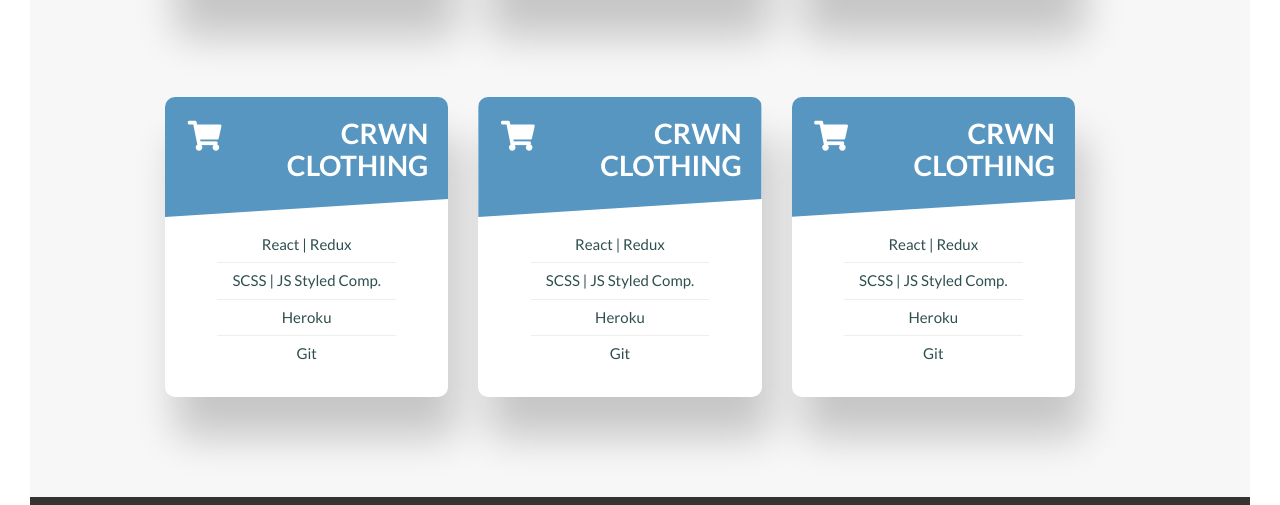
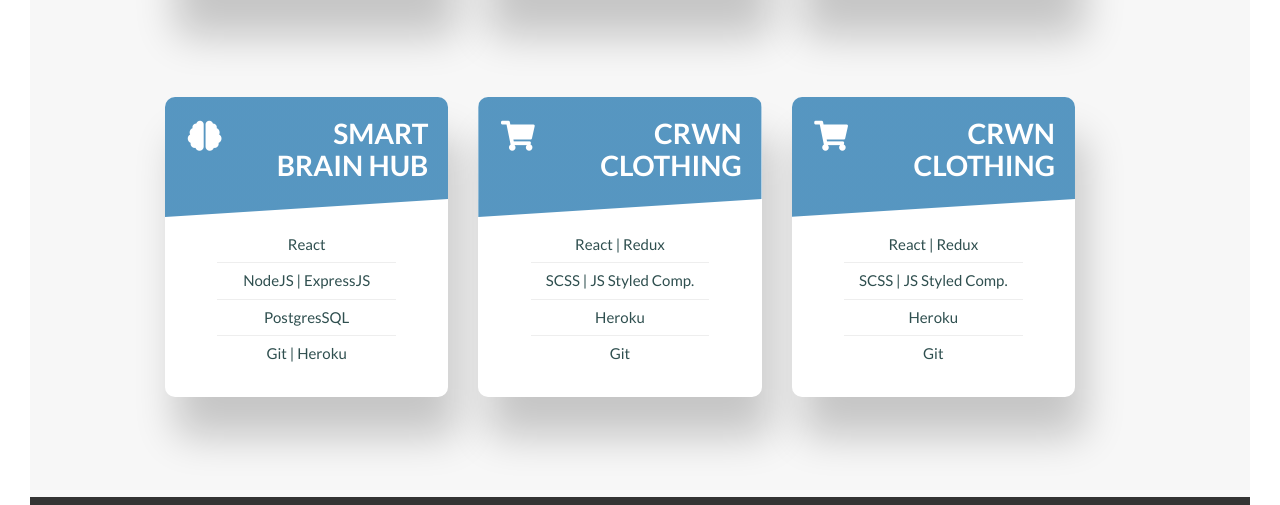
Before and after one commit to mvmories/myPortfolio, a website: page build/index.html in a window 1280 px wide. Shown: the part 2558-3063 px from the top of the page. Drawn offline with nearby package versions, Linux system fonts and the light colour scheme.

Commit message:
Added smart-brain-hub project

```diff
--- a/build/index.html
+++ b/build/index.html
@@ -343,16 +343,16 @@
                 <div class="card__picture card__picture--1">
                   &nbsp;
                 </div>
-                <i class="fas fa-shopping-cart card__svg-icon"></i>
+                <i class="fas fa-brain card__svg-icon"></i>
                 <h4 class="card__heading">
-                  <span class="card__heading-span--1">CRWN CLOTHING</span>
+                  <span class="card__heading-span--1">SMART<br>BRAIN HUB</span>
                 </h4>
                 <div class="card__details">
                   <ul>
-                    <li>React | Redux</li>
-                    <li>SCSS | JS Styled Comp.</li>
-                    <li>Heroku</li>
-                    <li>Git</li>
+                    <li>React</li>
+                    <li>NodeJS | ExpressJS</li>
+                    <li>PostgresSQL</li>
+                    <li>Git | Heroku</li>
                   </ul>
                 </div>
               </div>
@@ -361,9 +361,9 @@
                 <div class="card__cta">
                   <div class="card__box">
                     <div class="card__description">
-                      E-Commerce app with stripe and firebase user auth and database integration
+                      Multi-user fullstack app with CRUD server & database that finds faces in any jpg you send him and tracks submissions per user
                     </div>
-                    <a target="_blank" href="https://crwn-webstore.herokuapp.com/" class="btn btn--gradient btn--github">Demo</a>
+                    <a target="_blank" href="https://smart-brain-hub.herokuapp.com/" class="btn btn--gradient btn--github">Demo</a>
                   </div>
                 </div>
               </div>
```
